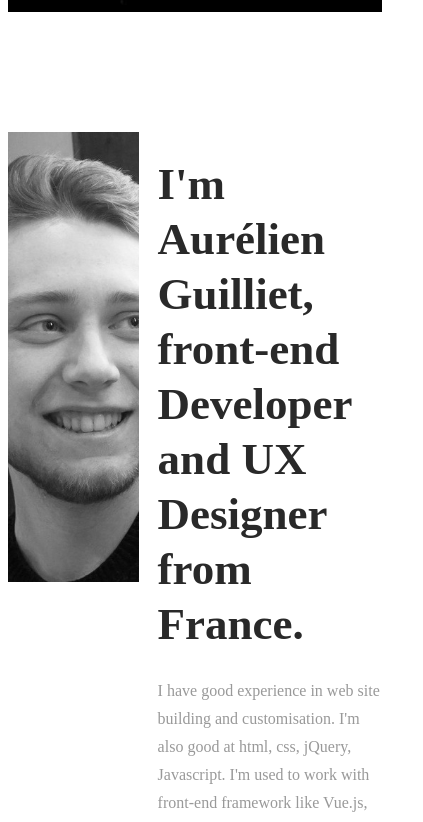
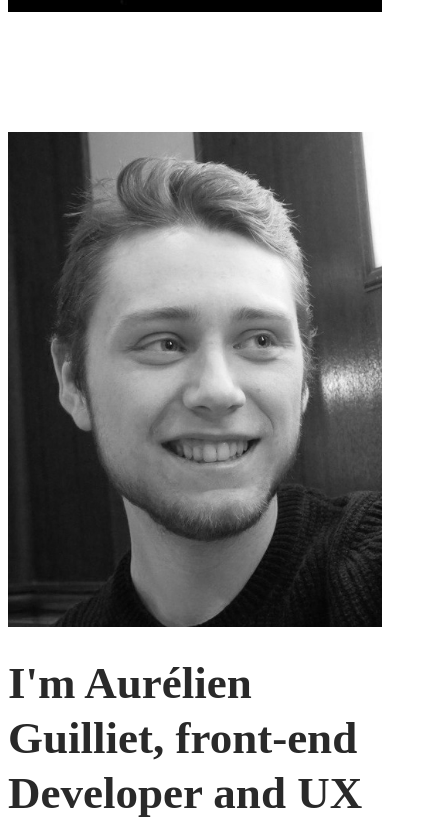
Before and after one commit to Aure-link/portfolio_v2, a Nuxt app: page / in a window 390 px wide. Shown: the part 840-1662 px from the top of the page, 423 px wide, since content can reach past the window. Built offline with nearby package versions, Linux system fonts and the light colour scheme.

Commit message:
responsive

```diff
--- a/assets/main.scss
+++ b/assets/main.scss
@@ -49,6 +49,10 @@ html {
   max-width: 1160px;
   margin: 0 auto;
   position: relative;
+  @media screen and (max-width: 1200px) {
+    max-width: 100%;
+    padding: 0 5%;
+  }
 }
 a {
     color: #999999;
@@ -59,6 +63,9 @@ a {
   font-family: "Lobster";
   font-size: 30px;
   margin-bottom: 50px;
+  @media screen and (max-width: 750px) {
+    margin-bottom: 20px;
+  }
 }
 .section-grey {
   background-color: #f9f9f9;
--- a/components/about/about.vue
+++ b/components/about/about.vue
@@ -1,5 +1,5 @@
 <template>
-  <div id="about-section" class="about-section">
+  <div class="about-section content-section">
     <div class="container">
       <div class="about-picture">
         <img src="~/assets/img/personal.jpg" />
@@ -26,7 +26,7 @@
 export default {};
 </script>
 
-<style lang="scss">
+<style lang="scss" scoped>
 .about-section {
   padding-top: 120px;
   margin: 0 0 120px 0;
@@ -85,6 +85,16 @@ export default {};
         }
       }
     }
+    @media screen and (max-width: 750px) {
+      flex-direction: column;
+      .about-picture {
+        width: 100%;
+        max-height: 100%;
+      }
+      .about-content {
+        width: 100%;
+      }
+    }
   }
 }
 </style>
--- a/components/skills/skills.vue
+++ b/components/skills/skills.vue
@@ -1,5 +1,5 @@
 <template>
-  <div class="skills-section section-grey">
+  <div class="skills-section section-grey content-section">
     <div class="container">
       <div class="skills-section-title section-title">What I Do</div>
       <div class="skills-section-content">
@@ -35,10 +35,10 @@ export default {
 };
 </script>
 
-<style lang="scss">
+<style lang="scss" scoped>
 .skills-section {
+  padding: 120px 0;
   .container {
-    padding: 120px 0;
     .skills-section-content {
       display: flex;
       justify-content: space-between;
@@ -71,7 +71,17 @@ export default {
           font-weight: 300;
         }
       }
+      @media screen and (max-width: 750px) {
+        flex-direction: column;
+        .skills-section-content-item {
+          width: 100%;
+          max-width: 100%;
+        }
+      }
     }
+  }
+  @media screen and (max-width: 750px) {
+    padding: 40px 0;
   }
 }
 </style>
--- a/components/slide/slide.vue
+++ b/components/slide/slide.vue
@@ -34,6 +34,9 @@ export default {
     font-size: 100px;
     font-weight: 600;
     letter-spacing: -3px;
+    @media screen and (max-width: 1200px) {
+      font-size: 85px;
+    }
   }
   .scoll_bot {
     position: absolute;
--- a/components/work/work.vue
+++ b/components/work/work.vue
@@ -1,5 +1,5 @@
 <template>
-  <div class="works-section">
+  <div class="works-section content-section">
     <div v-on:click="closePopin" v-if="selectedWork" class="popin">
       <div class="popin-content">
         <div v-on:click="closePopin" class="close-popin">
@@ -67,8 +67,8 @@ export default {
 <style lang="scss" scoped>
 .works-section {
   position: relative;
+    padding: 120px 0;
   .container {
-    padding: 120px 0;
     .work-section-items {
       display: flex;
       justify-content: space-between;
```
